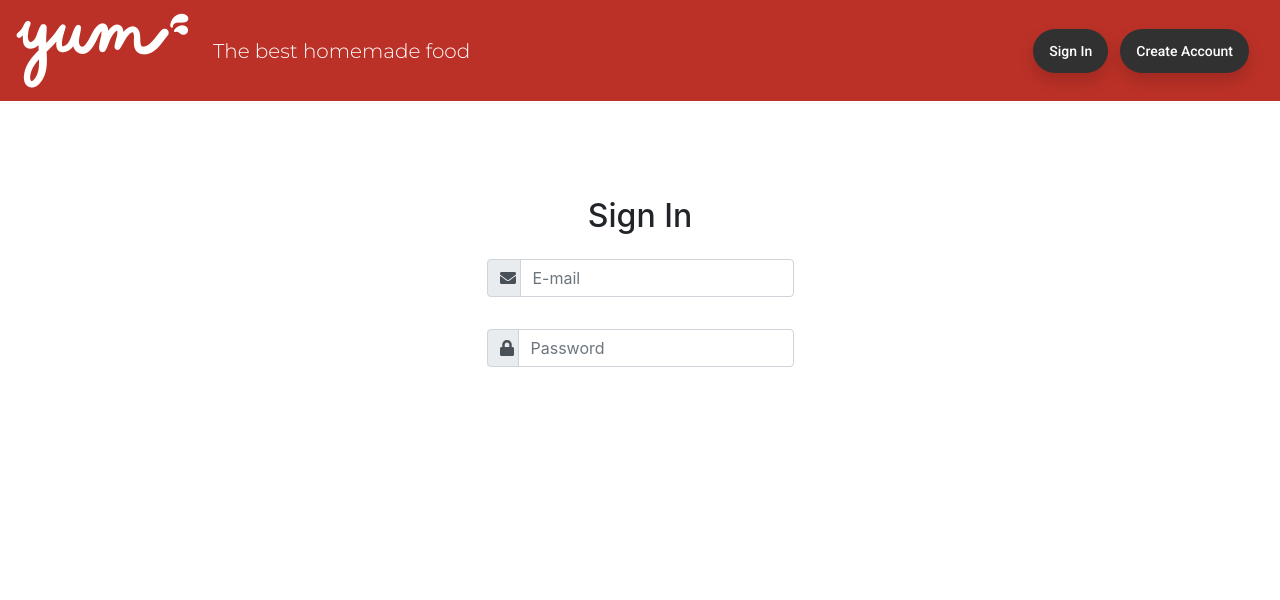
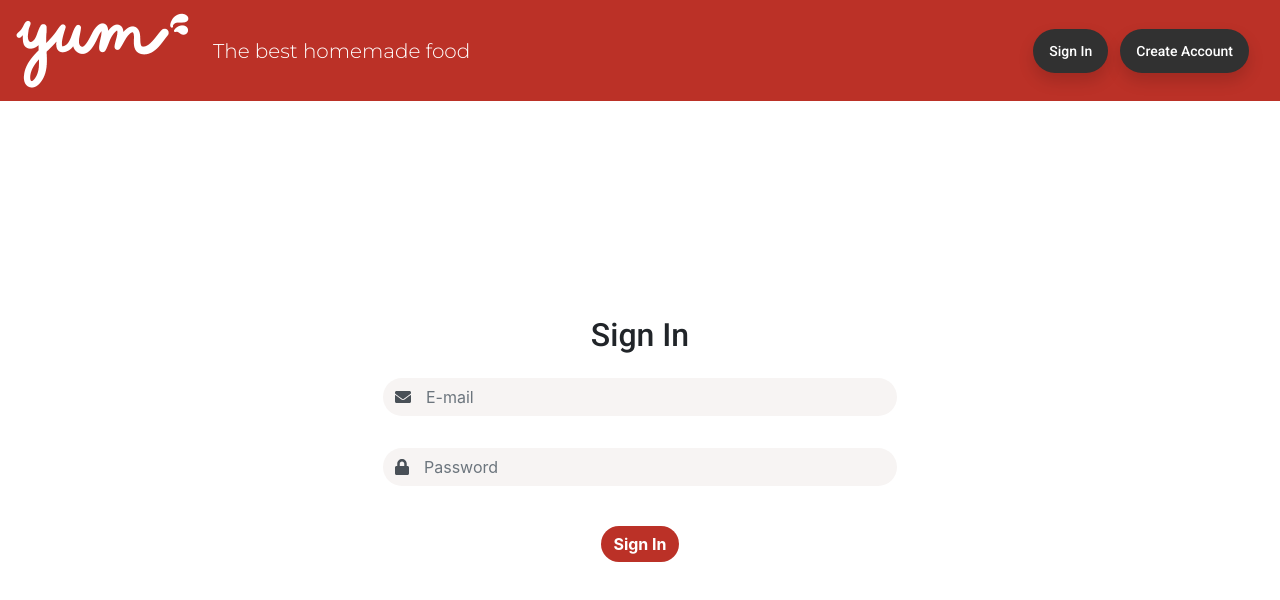
Before and after one commit to DiogoRamos22/Yum, an Angular app: page /login in a window 1280 px wide. Shown: the top 600 px of the page. Built offline with nearby package versions, Linux system fonts and the light colour scheme; no server answers; a web font is replaced by a local one.

Commit message:
login fixed

```diff
--- a/src/app/home/nav-bar/nav-bar.component.html
+++ b/src/app/home/nav-bar/nav-bar.component.html
@@ -1,4 +1,4 @@
-<div class="navbar sticky-top navbar-expand-md navbar-dark my-bg text-white container-10-height">
+<div class="navbar sticky-top navbar-expand-md navbar-dark my-bg text-white">
   <ul class="navbar-nav form-inline m-auto">
       <li>
       <a class="navbar-brand" href="#"><img class="logo" src="../../../assets/imgs/yum_bee.png" alt=""></a>
--- a/src/app/login/login/login.component.css
+++ b/src/app/login/login/login.component.css
@@ -0,0 +1,56 @@
+.h-80{
+  height: 72.5vh;
+}
+.user-card{
+  display: flex;
+  justify-content: center;
+  position: relative;
+  height: 100%;
+  width: 610px;
+  margin-top: auto;
+  margin-bottom: auto;
+  flex-direction: column;
+}
+.user-box{
+  /*border-width: 2px 2px 2px 0px !important;
+  border-style: solid !important;
+  border-color: #313131 !important;
+  box-shadow: inset !important;*/
+  background-color: rgb(247, 244, 243);
+}
+.user-box:focus{
+  background-color: rgb(247, 244, 243) !important;
+}
+.button-box{
+  /*
+  border-width: 2px 2px 2px 2px;
+  border-style: solid;
+  border-color: #313131;*/
+  background-color: #BB3127;
+  font-weight: bold;
+}
+.icon-box{
+  border-width: 0px 0px 0px 0px ;
+  /*
+  border-style: solid ;
+  border-color: #313131 ;*/
+  border-radius: 24px 0px 0px 24px;
+  background-color: rgb(247, 244, 243);
+}
+.fix-icon{
+  height: calc(1.5em + .75rem + 2px);
+}
+input, textarea {
+  outline: none;
+  box-shadow:none !important;
+}
+.roboto {
+  font-family: 'Roboto', sans-serif;
+}
+.my-btn{
+  border-radius: 24px 24px 24px 24px;
+  border: 0px;
+}
+html, body {
+  height: 100vh;
+}
--- a/src/app/login/login/login.component.html
+++ b/src/app/login/login/login.component.html
@@ -1,3 +1,4 @@
+
   <div class="w-100 h-100 p-0 m-0">
     <app-nav-bar></app-nav-bar>
     <div class="container h-80">
--- a/src/app/register/register.component.css
+++ b/src/app/register/register.component.css
@@ -0,0 +1,56 @@
+.h-80{
+  height: 72.5vh;
+}
+.user-card{
+  display: flex;
+  justify-content: center;
+  position: relative;
+  height: 100%;
+  width: 610px;
+  margin-top: auto;
+  margin-bottom: auto;
+  flex-direction: column;
+}
+.user-box{
+  /*border-width: 2px 2px 2px 0px !important;
+  border-style: solid !important;
+  border-color: #313131 !important;
+  box-shadow: inset !important;*/
+  background-color: rgb(247, 244, 243);
+}
+.user-box:focus{
+  background-color: rgb(247, 244, 243) !important;
+}
+.button-box{
+  /*
+  border-width: 2px 2px 2px 2px;
+  border-style: solid;
+  border-color: #313131;*/
+  background-color: #BB3127;
+  font-weight: bold;
+}
+.icon-box{
+  border-width: 0px 0px 0px 0px ;
+  /*
+  border-style: solid ;
+  border-color: #313131 ;*/
+  border-radius: 24px 0px 0px 24px;
+  background-color: rgb(247, 244, 243);
+}
+.fix-icon{
+  height: calc(1.5em + .75rem + 2px);
+}
+input, textarea {
+  outline: none;
+  box-shadow:none !important;
+}
+.roboto {
+  font-family: 'Roboto', sans-serif;
+}
+.my-btn{
+  border-radius: 24px 24px 24px 24px;
+  border: 0px;
+}
+html, body {
+  height: 100vh;
+}
```
Lines whose indentation alone changed are shown as unchanged.
